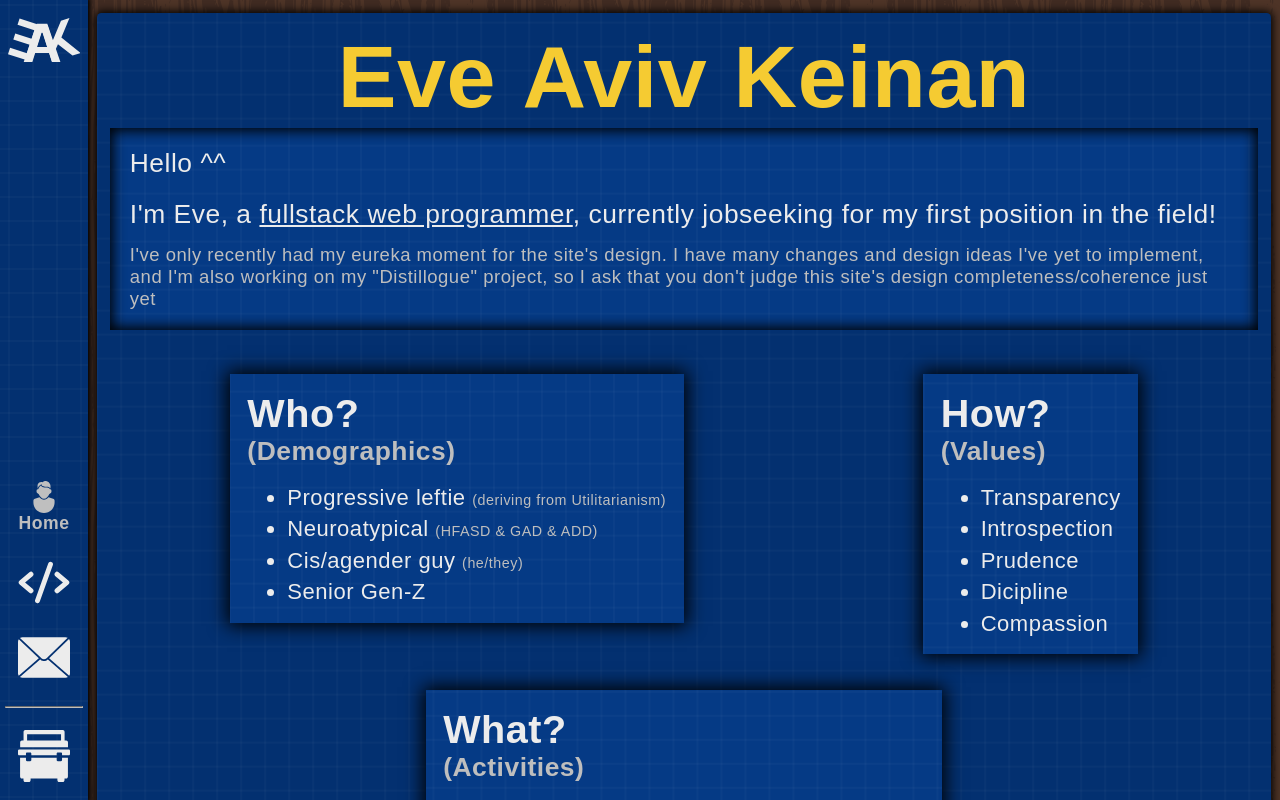
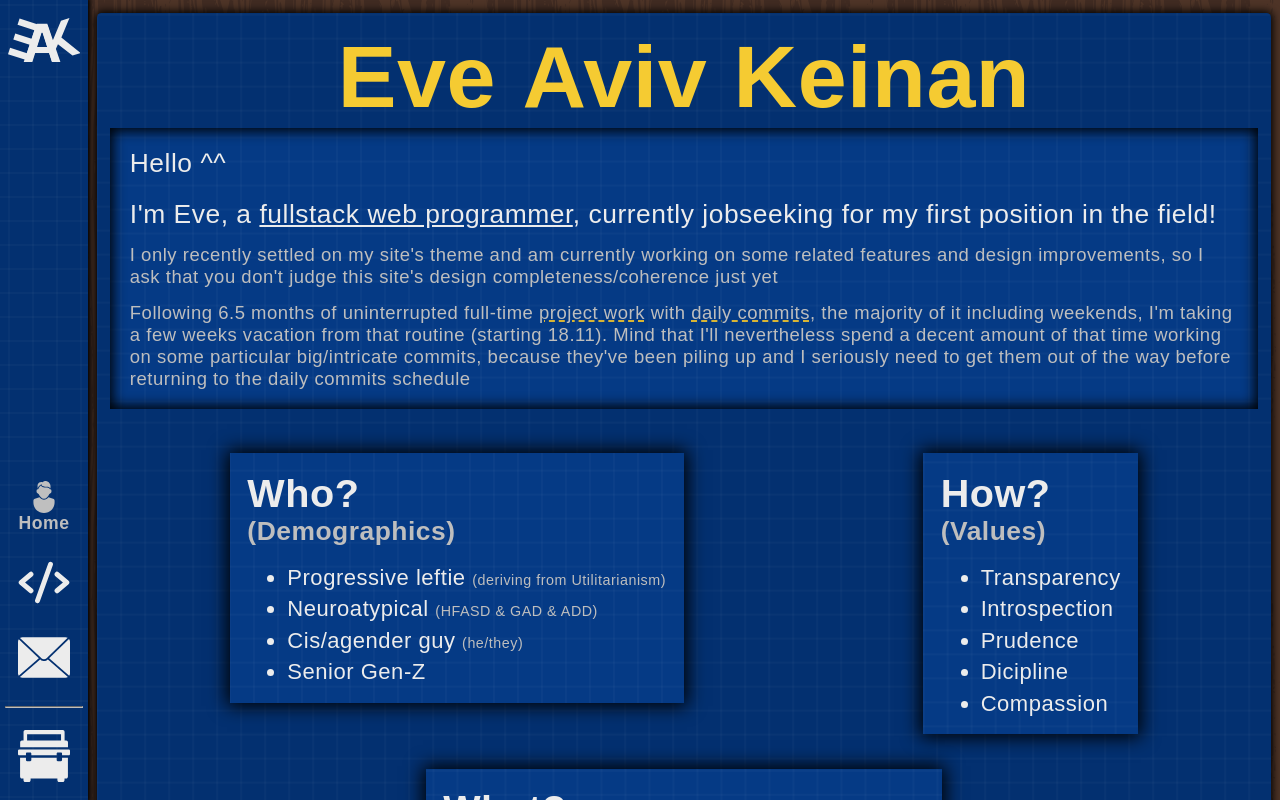
Before and after one commit to EvAvKein/Website, a SvelteKit app: page / in a window 1280 px wide. Built offline with nearby package versions, Linux system fonts and the light colour scheme.

Commit message:
feat(?) (front page): add partial-vacation disclaimer

```diff
--- a/src/routes/+page.svelte
+++ b/src/routes/+page.svelte
@@ -11,7 +11,21 @@
       I'm Eve, a <a href="/portfolio" class="core_contentButton">fullstack web programmer</a>, currently jobseeking for my first position in the field!
     </p>
 
-    <p id="disclaimer">I've only recently had my eureka moment for the site's design. I have many changes and design ideas I've yet to implement, and I'm also working on my "Distillogue" project, so I ask that you don't judge this site's design completeness/coherence just yet</p>
+    <p id="disclaimer">I only recently settled on my site's theme and am currently working on some related features and design improvements, so I ask that you don't judge this site's design completeness/coherence just yet</p>
+
+    <p id="disclaimer">
+      Following 6.5 months of uninterrupted full-time
+      <Tooltip
+        text="project work"
+        tooltip="(programming, design, self-marketing, the latter two unfortunately taking a disproportionate amount of time compared to their commit output)"
+      />
+      with
+      <Tooltip
+        text="daily commits"
+        tooltip="(some admittedly being a (few) minor fix/adjustment(s) during an entire day, but it's always because I'm working on some big/complex commit which is taking more than a day. I'm too motivated by integrity/decency to coast on performative work)"
+      />,
+      the majority of it including weekends, I'm taking a few weeks vacation from that routine (starting 18.11). Mind that I'll nevertheless spend a decent amount of that time working on some particular big/intricate commits, because they've been piling up and I seriously need to get them out of the way before returning to the daily commits schedule
+    </p>
   </section>
 
   <QnA/>
@@ -21,6 +35,7 @@
   import Core from "./_core.svelte";
   import EvAvKein from "./evavkein.svelte";
   import QnA from "./QnA.svelte";
+  import Tooltip from "../lib/tooltip.svelte";
 
   let evavkeinExpanded = true;
 </script>
```
